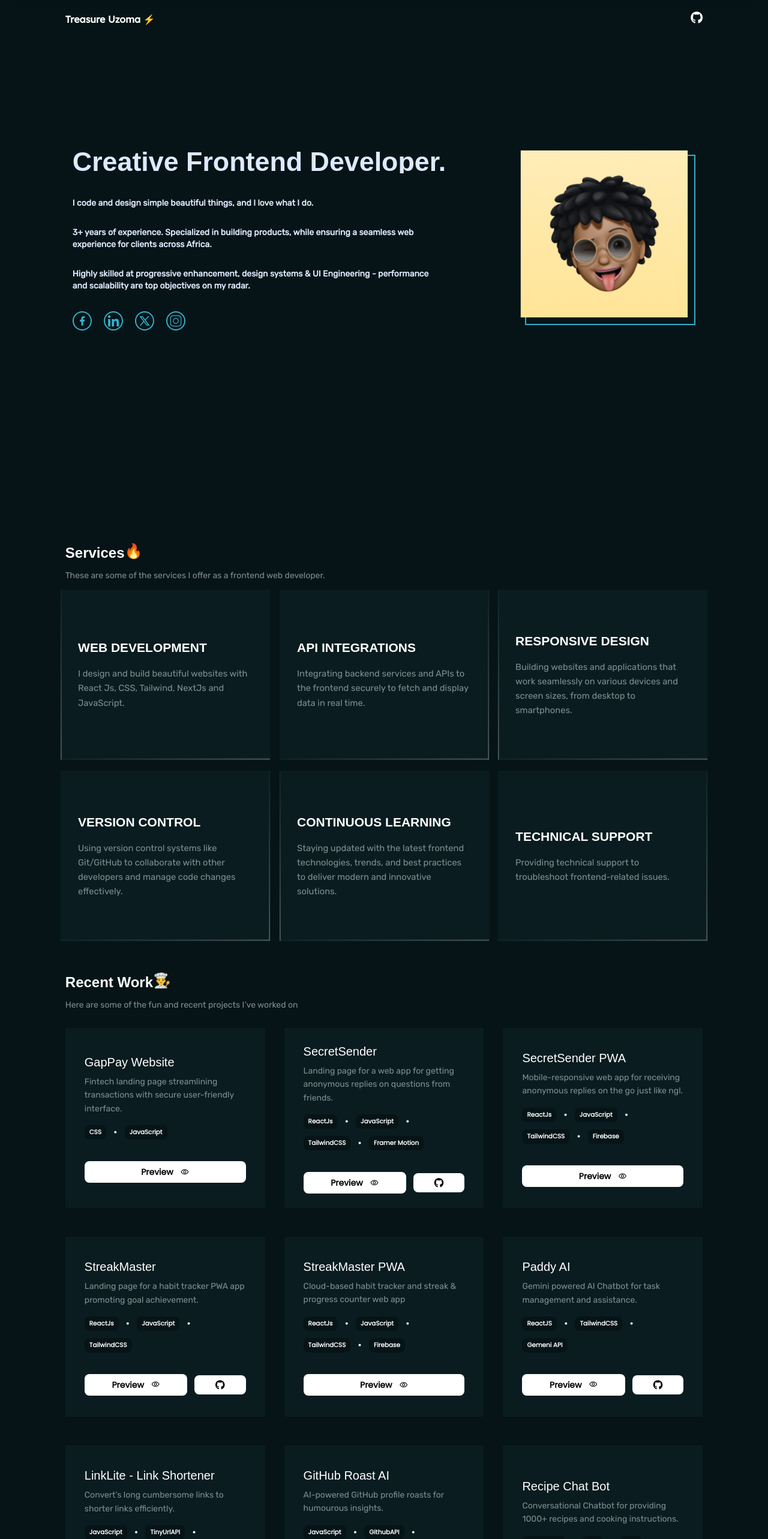
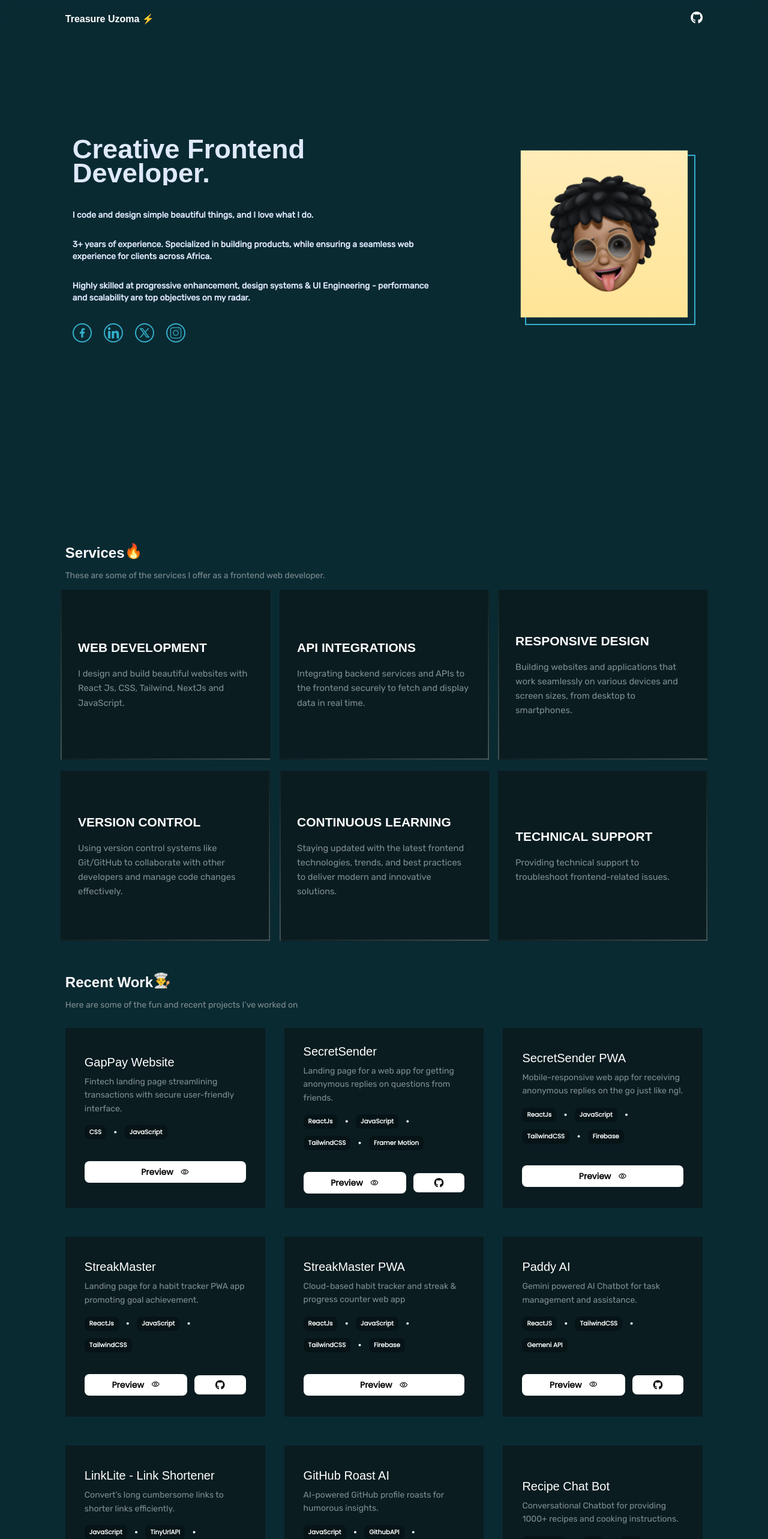
Before and after one commit to TreasureUzoma/Portfolio, a Next.js app: page / in a window 1280 px wide. Shown: the top 2566 px of the page at 60% size. Built offline with nearby package versions, Linux system fonts and the light colour scheme; a web font is replaced by a local one.

Commit message:
feat: added hover annimation for portfolio, style improvements

```diff
--- a/app/components/Hero.tsx
+++ b/app/components/Hero.tsx
@@ -10,7 +10,7 @@ const Hero = () => {
         <header className="my-[5.4rem] flex items-center justify-center min-h-screen relative overflow-hidden w-full md:min-h-[55vh] lg:min-h-[100vh] md:mt-0">
             <div className="my_fixed_width px-3 md:flex justify-between items-center">
                 <div className="md:w-[52%] lg:w-[60%]">
-                    <h1 className="gradient_text text-[2.1rem] font-clash leading-[2.5rem] md:text-[2.8rem]">
+                    <h1 className="gradient_text text-[2.1rem] font-clash leading-[2.5rem] md:text-[2.83rem]">
                         Creative Frontend Developer.
                     </h1>
                     <div className="font-[400] mt-[2.5rem] font-rubik pr-5 text-sm">
--- a/app/components/Nav.tsx
+++ b/app/components/Nav.tsx
@@ -3,9 +3,9 @@ const Nav = () => {
         <nav className="fixed top-0 left-0 right-0 z-50 flex items-center justify-between py-5 bg-transparent bg-opacity-60 backdrop-filter backdrop-blur-md">
             <div className="flex justify-center w-full">
                 <div className="flex items-center justify-between my_fixed_width items-center">
-                    <b className="text-base font-bold font-lexend">
+                    <span className="text-base font-bold font-clash">
                         Treasure Uzoma ⚡
-                    </b>
+                    </span>
                     <a
                         href="https://www.github.com/TreasureUzoma"
                         target="_blank"
--- a/app/components/Portfolio.tsx
+++ b/app/components/Portfolio.tsx
@@ -1,37 +1,47 @@
+"use client";
+import { motion } from "framer-motion";
+import { useEffect } from "react";
+
 const Portfolio = () => {
   const tagsWrapperStyle = "my-[1rem] flex flex-wrap gap-y-3 w-[230px]";
-  const tagStyle = "py-1 px-2 rounded-lg bg-[#061417] text-white text-[0.65rem] font-bold overflow-nextline";
+  const tagStyle =
+    "py-1 px-2 rounded-lg bg-[#061417] text-white text-[0.65rem] font-bold overflow-nextline";
 
   const projects = [
     {
       title: "GapPay Website",
-      description: "Fintech landing page streamlining transactions with secure user-friendly interface.",
+      description:
+        "Fintech landing page streamlining transactions with secure user-friendly interface.",
       tags: ["CSS", "JavaScript"],
       previewLink: "https://gappaywebsite.onrender.com",
     },
     {
       title: "SecretSender",
-      description: "Landing page for a web app for getting anonymous replies on questions from friends.",
+      description:
+        "Landing page for a web app for getting anonymous replies on questions from friends.",
       tags: ["ReactJs", "JavaScript", "TailwindCSS", "Framer Motion"],
       previewLink: "https://secretsenderweb.vercel.app/",
       githubLink: "https://github.com/TreasureUzoma/secretsenderweb/",
     },
     {
       title: "SecretSender PWA",
-      description: "Mobile-responsive web app for receiving anonymous replies on the go just like ngl.",
+      description:
+        "Mobile-responsive web app for receiving anonymous replies on the go just like ngl.",
       tags: ["ReactJs", "JavaScript", "TailwindCSS", "Firebase"],
       previewLink: "https://secretsenderapp.vercel.app",
     },
     {
       title: "StreakMaster",
-      description: "Landing page for a habit tracker PWA app promoting goal achievement.",
+      description:
+        "Landing page for a habit tracker PWA app promoting goal achievement.",
       tags: ["ReactJs", "JavaScript", "TailwindCSS"],
       previewLink: "https://streakmastersite.vercel.app/",
       githubLink: "https://github.com/TreasureUzoma/secretsenderweb/",
     },
     {
       title: "StreakMaster PWA",
-      description: "Cloud-based habit tracker and streak & progress counter web app",
+      description:
+        "Cloud-based habit tracker and streak & progress counter web app",
       tags: ["ReactJs", "JavaScript", "TailwindCSS", "Firebase"],
       previewLink: "https://streakmaster.vercel.app",
     },
@@ -50,26 +60,29 @@ const Portfolio = () => {
     },
     {
       title: "GitHub Roast AI",
-      description: "AI-powered GitHub profile roasts for humourous insights.",
+      description: "AI-powered GitHub profile roasts for humorous insights.",
       tags: ["JavaScript", "GithubAPI", "Tailwindcss", "ReactJs"],
       previewLink: "https://github-profile-roast.vercel.app/",
       githubLink: "https://github.com/TreasureUzoma/GitHubRoast",
     },
     {
       title: "Recipe Chat Bot",
-      description: "Conversational Chatbot for providing 1000+ recipes and cooking instructions.",
+      description:
+        "Conversational Chatbot for providing 1000+ recipes and cooking instructions.",
       tags: ["JavaScript", "API", "CSS"],
       previewLink: "https://dreamforge-eta.vercel.app",
     },
     {
       title: "Code Byte",
-      description: "A web design agency portfolio showcasing modern, responsive design expertise.",
+      description:
+        "A web design agency portfolio showcasing modern, responsive design expertise.",
       tags: ["JavaScript", "FirebaseAPI", "CSS"],
       previewLink: "https://codebytehq.web.app",
     },
     {
       title: "Password Generator",
-      description: "Secure password generator tool go for generating secure memorable passwords.",
+      description:
+        "Secure password generator tool go for generating secure memorable passwords.",
       tags: ["ReactJs", "JavaScript", "TailwindCSS"],
       previewLink: "https://password-generator-iota-seven-45.vercel.app/",
       githubLink: "https://github.com/TreasureUzoma/password-generator/",
@@ -82,6 +95,14 @@ const Portfolio = () => {
       githubLink: "https://github.com/TreasureUzoma/passwordgenerator/",
     },
   ];
+
+  // Set background color when component is mounted
+  useEffect(() => {
+    document.body.style.backgroundColor = "#0A2A32";
+    return () => {
+      document.body.style.backgroundColor = ""; // Reset when component unmounts
+    };
+  }, []);
 
   return (
     <section>
@@ -96,24 +117,24 @@ const Portfolio = () => {
           </p>
           <div className="grid place-items-center my-5 gap-6 md:grid-cols-3 md:gap-8">
             {projects.map((project, index) => (
-              <div
+              <motion.div
                 key={`project-${index}`}
+                whileHover={{
+                  scale: 1.05,
+                  boxShadow: "0px 10px 30px rgba(0, 0, 0, 0.3)",
+                  transition: { duration: 0.3 },
+                }}
                 className="min-h-[300px] my-2 flex items-center justify-center overflow-hidden px-7 bg-[#0a1c20] w-full md:px-8"
               >
                 <div>
-                  <p className="text-xl text-white font-clash">
-                    {project.title}
-                  </p>
+                  <p className="text-xl text-white font-clash">{project.title}</p>
                   <p className="text-sm font-rubik text-[#808e91] leading-[1.4rem] mt-2">
                     {project.description}
                   </p>
                   <div className={tagsWrapperStyle}>
                     {project.tags
                       .map((tag, tagIndex) => (
-                        <span
-                          key={`tag-${index}-${tagIndex}`}
-                          className={tagStyle}
-                        >
+                        <span key={`tag-${index}-${tagIndex}`} className={tagStyle}>
                           {tag}
                         </span>
                       ))
@@ -151,7 +172,7 @@ const Portfolio = () => {
                     )}
                   </div>
                 </div>
-              </div>
+              </motion.div>
             ))}
           </div>
         </div>
```
